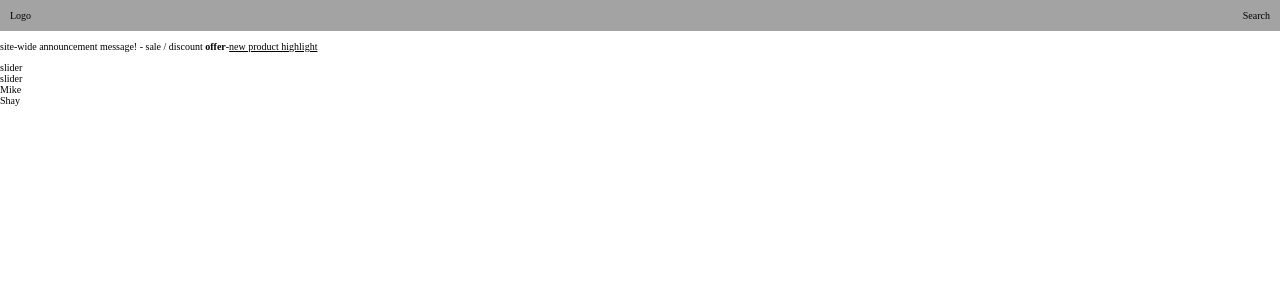
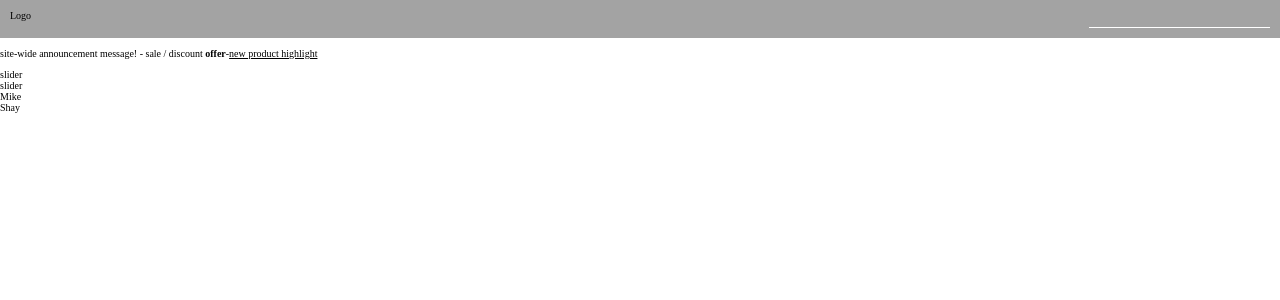
Before and after one commit to furtive-falcons/catwalk-website-react, a React app: page / in a window 1280 px wide. Shown: the top 300 px of the page. Built offline with nearby package versions, Linux system fonts and the light colour scheme.

Commit message:
add styles file with local styles

```diff
--- a/client/components/Details/components/Header/components/Search/index.js
+++ b/client/components/Details/components/Header/components/Search/index.js
@@ -1,10 +1,12 @@
 import React from 'react'
+import SearchStyles from './styles'
+
+
 
 const Search = () => {
     return (
-        <div>
-            Search
-        </div>
+        <SearchStyles />
+
     )
 }
 
--- /dev/null
+++ b/client/components/Details/components/Header/components/Search/styles.js
@@ -0,0 +1,10 @@
+import styled from 'styled-components';
+
+const SearchStyles = styled.input`
+  background-color: transparent;
+  border: none;
+  border-bottom: 1px solid white;
+  outline: none;
+`;
+
+export default SearchStyles;
```
